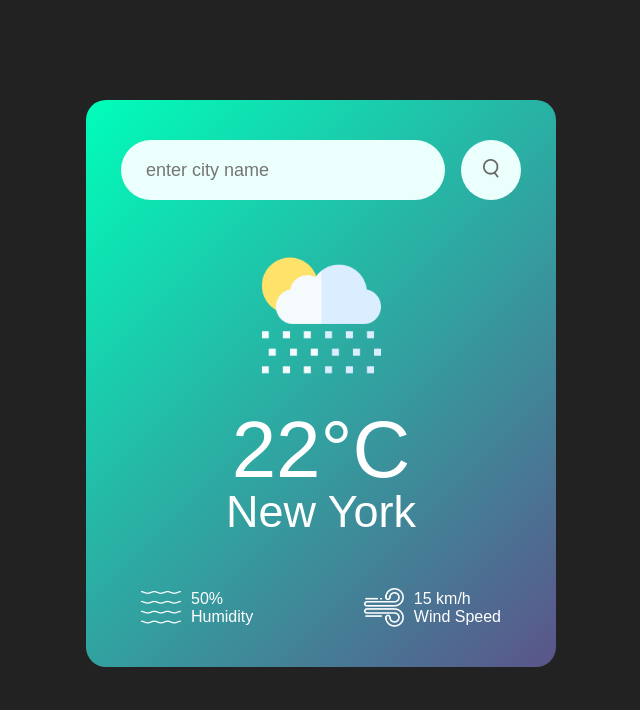
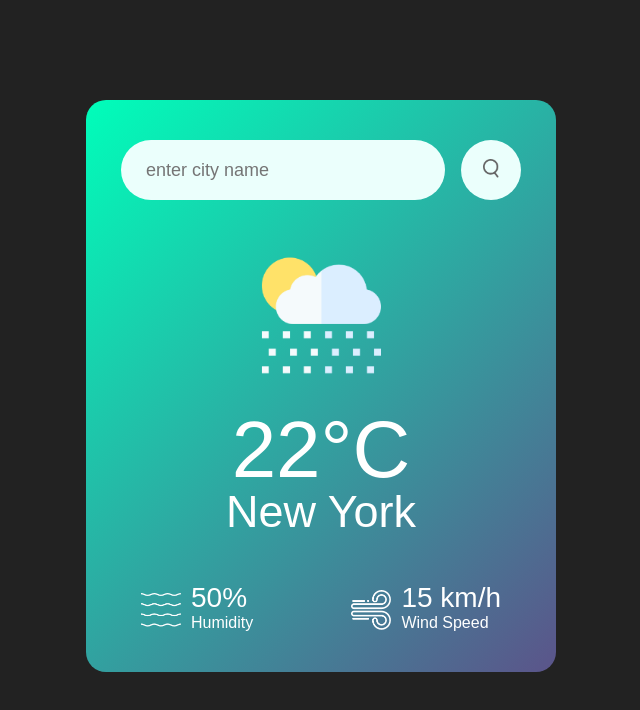
Before and after one commit to hellokristinafaye/weatherApp, a plain HTML site: page index.html in a window 1280 px wide. Shown: the whole page, without its empty margins (319-959 px from the left). Drawn offline with Linux system fonts and the light colour scheme.

Commit message:
styled details text

```diff
--- a/index.html
+++ b/index.html
@@ -23,14 +23,14 @@
                     <img src="images/humidity.png" alt="" class="">
                     <div class="">
                         <p class="humidity">50%</p>
-                        <p class="">Humidity</p>
+                        <p>Humidity</p>
                     </div>
                 </div>
                 <div class="col">
                     <img src="images/wind.png" alt="" class="">
                     <div class="">
                         <p class="wind">15 km/h</p>
-                        <p class="">Wind Speed</p>
+                        <p>Wind Speed</p>
                     </div>
                 </div>
         </div>
--- a/style.css
+++ b/style.css
@@ -76,3 +76,7 @@ body {
     width: 40px;
     margin-right: 10px;
 }
+.humidity, .wind {
+    font-size: 28px;
+    margin-top: -6px;
+}
```
